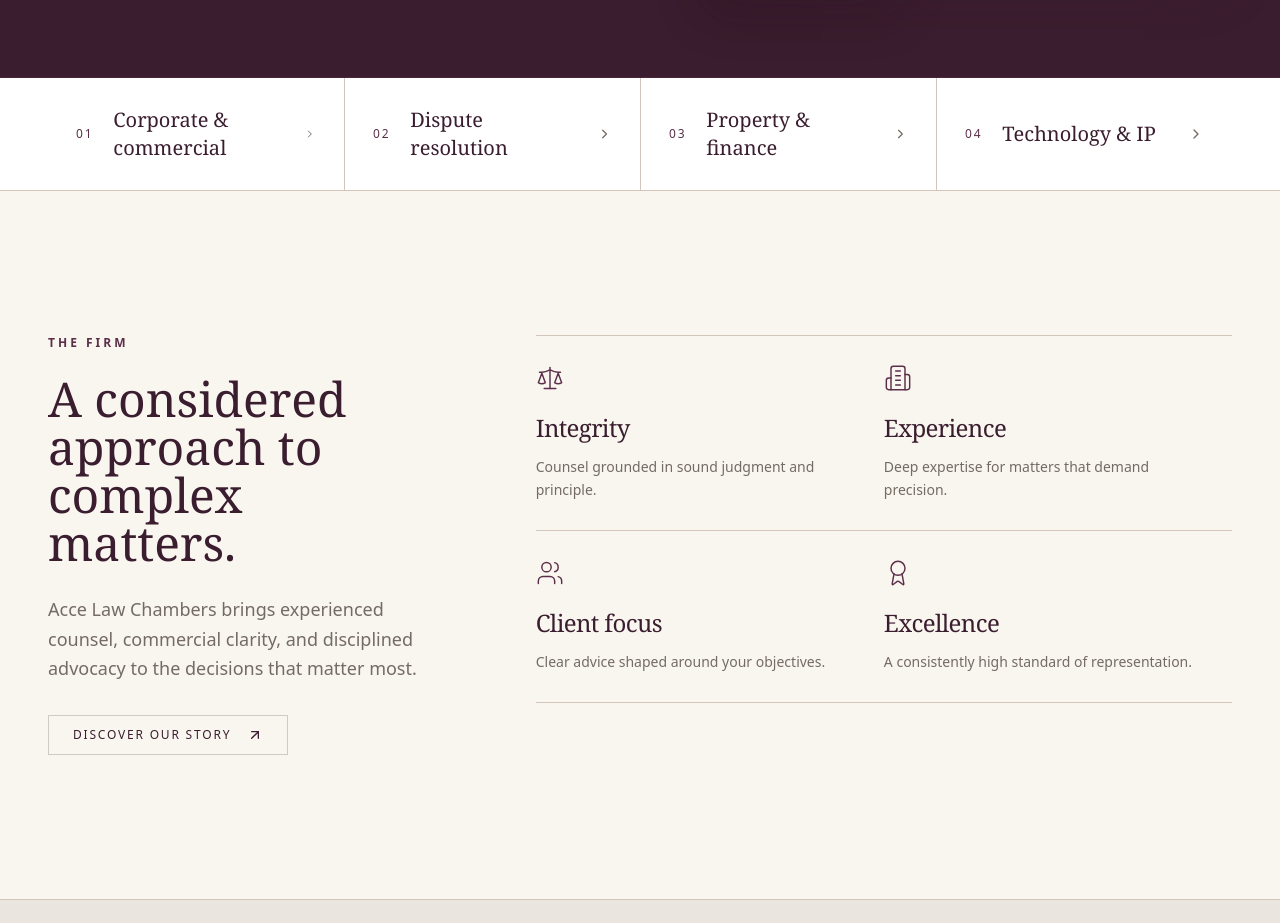
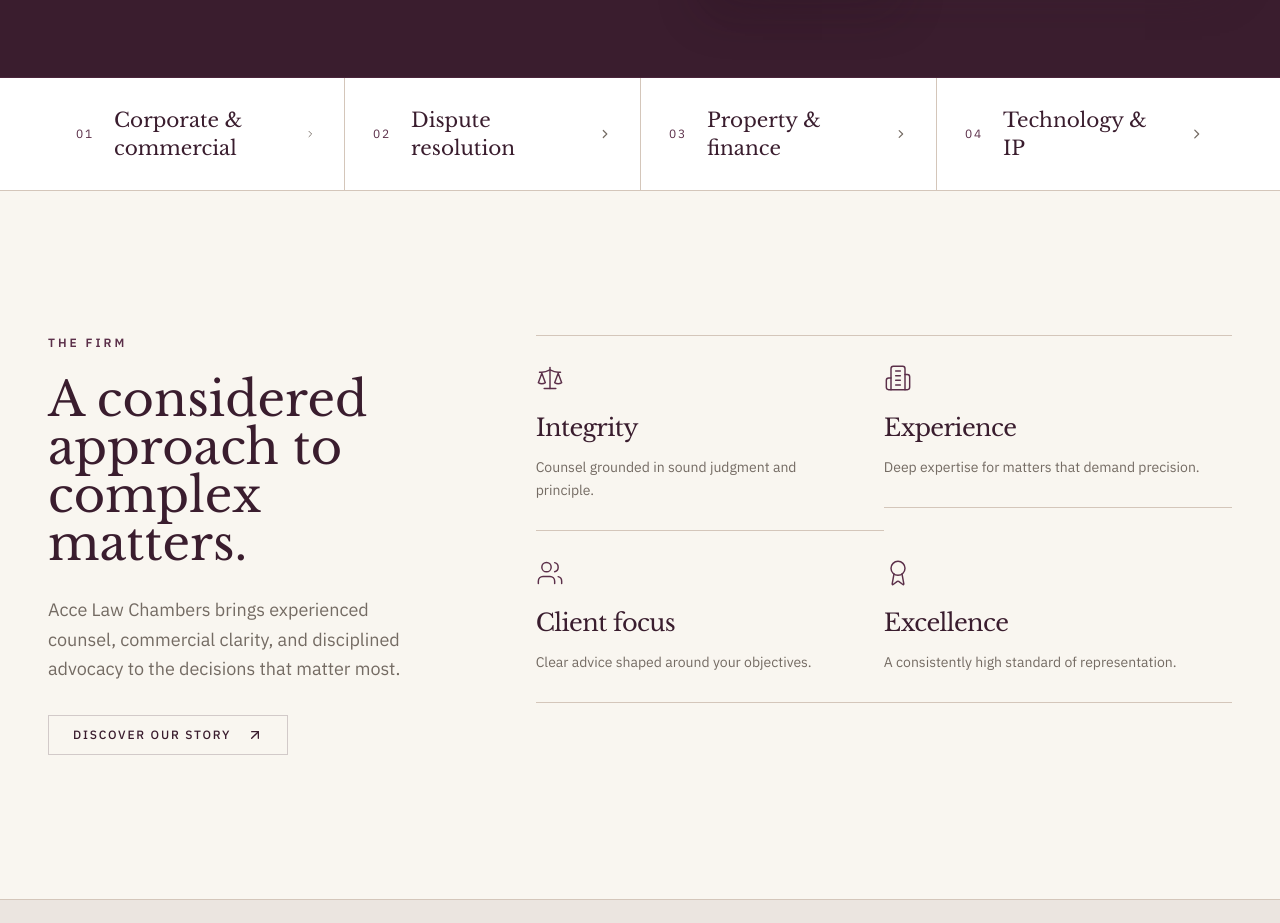
Before and after one commit to UrbanTechHub/remix-of-accelaw, a React (Vite) app: page / in a window 1280 px wide. Shown: the part 811-1734 px from the top of the page. Built offline with nearby package versions, Linux system fonts and the light colour scheme; the HTML template or start-up script is replaced by a standard one.

Commit message:
Changes
Co-authored-by: UrbanTechHub <143939797+UrbanTechHub@users.noreply.github.com>

```diff
--- a/index.html
+++ b/index.html
@@ -5,7 +5,7 @@
     <meta name="viewport" content="width=device-width, initial-scale=1.0" />
     <link rel="preconnect" href="https://fonts.googleapis.com" />
     <link rel="preconnect" href="https://fonts.gstatic.com" crossorigin />
-    <link href="https://fonts.googleapis.com/css2?family=DM+Serif+Display:ital@0;1&family=Fira+Sans:wght@300;400;500;600;700&display=swap" rel="stylesheet" />
+    <link href="https://fonts.googleapis.com/css2?family=Libre+Baskerville:ital,wght@0,400;0,700;1,400&family=IBM+Plex+Sans:wght@300;400;500;600&display=swap" rel="stylesheet" />
     <title>Acce Law Chambers | Distinguished Legal Counsel in Sydney</title>
     <meta name="description" content="Acce Law Chambers – Distinguished legal counsel for complex matters. Corporate law, litigation, intellectual property, real estate, and more in Sydney, Australia." />
     <meta name="author" content="Acce Law Chambers" />
--- a/tailwind.config.ts
+++ b/tailwind.config.ts
@@ -52,13 +52,10 @@ export default {
           DEFAULT: "hsl(var(--card))",
           foreground: "hsl(var(--card-foreground))",
         },
-         navy: {
-           DEFAULT: "hsl(var(--navy))",
-           light: "hsl(var(--navy-light))",
-         },
-         blue: "hsl(var(--blue))",
-         ice: "hsl(var(--ice))",
-         steel: "hsl(var(--steel))",
+         aubergine: "hsl(var(--aubergine))",
+         plum: "hsl(var(--plum))",
+         stone: "hsl(var(--stone))",
+         cream: "hsl(var(--cream))",
         sidebar: {
           DEFAULT: "hsl(var(--sidebar-background))",
           foreground: "hsl(var(--sidebar-foreground))",
```
